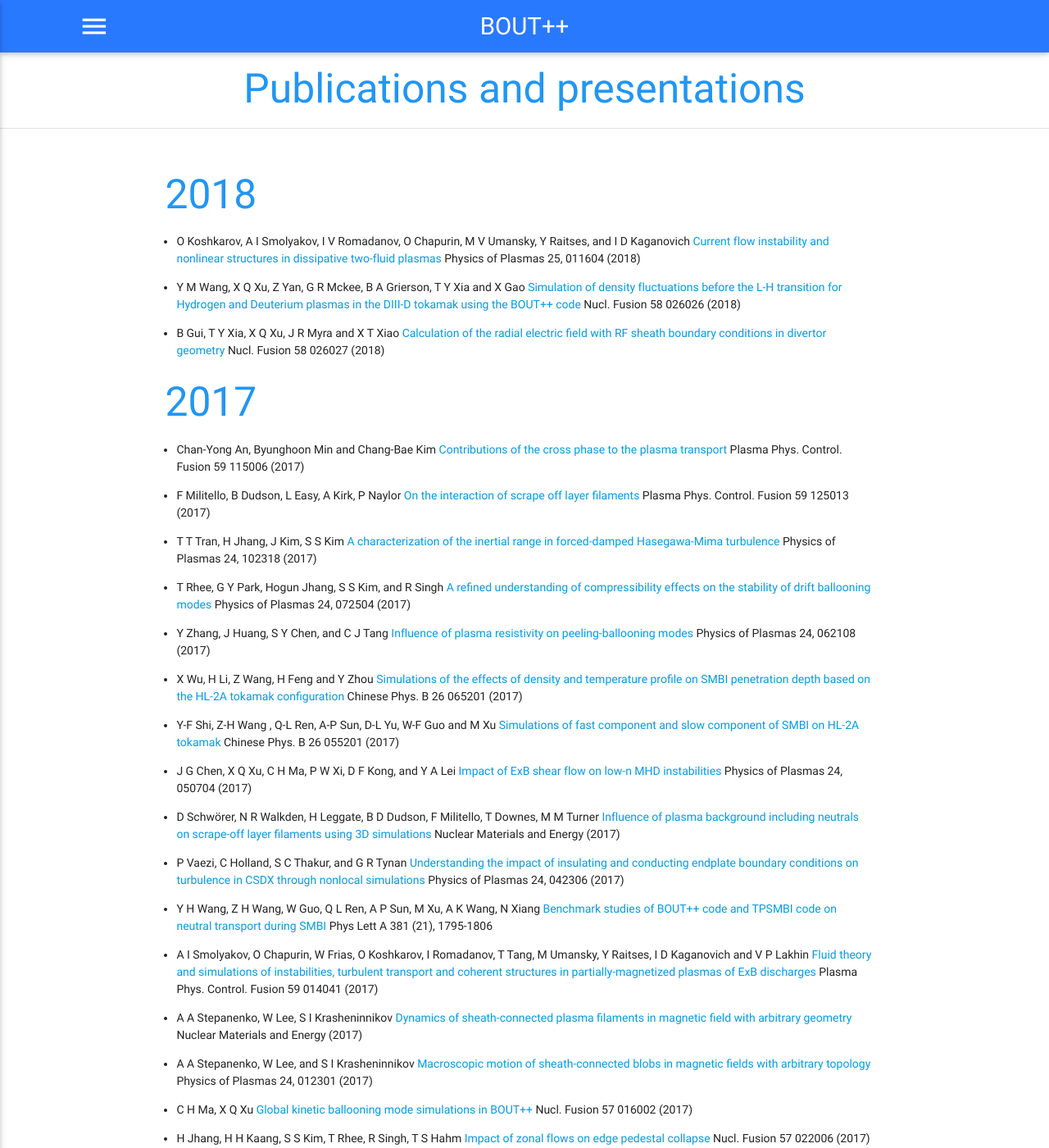
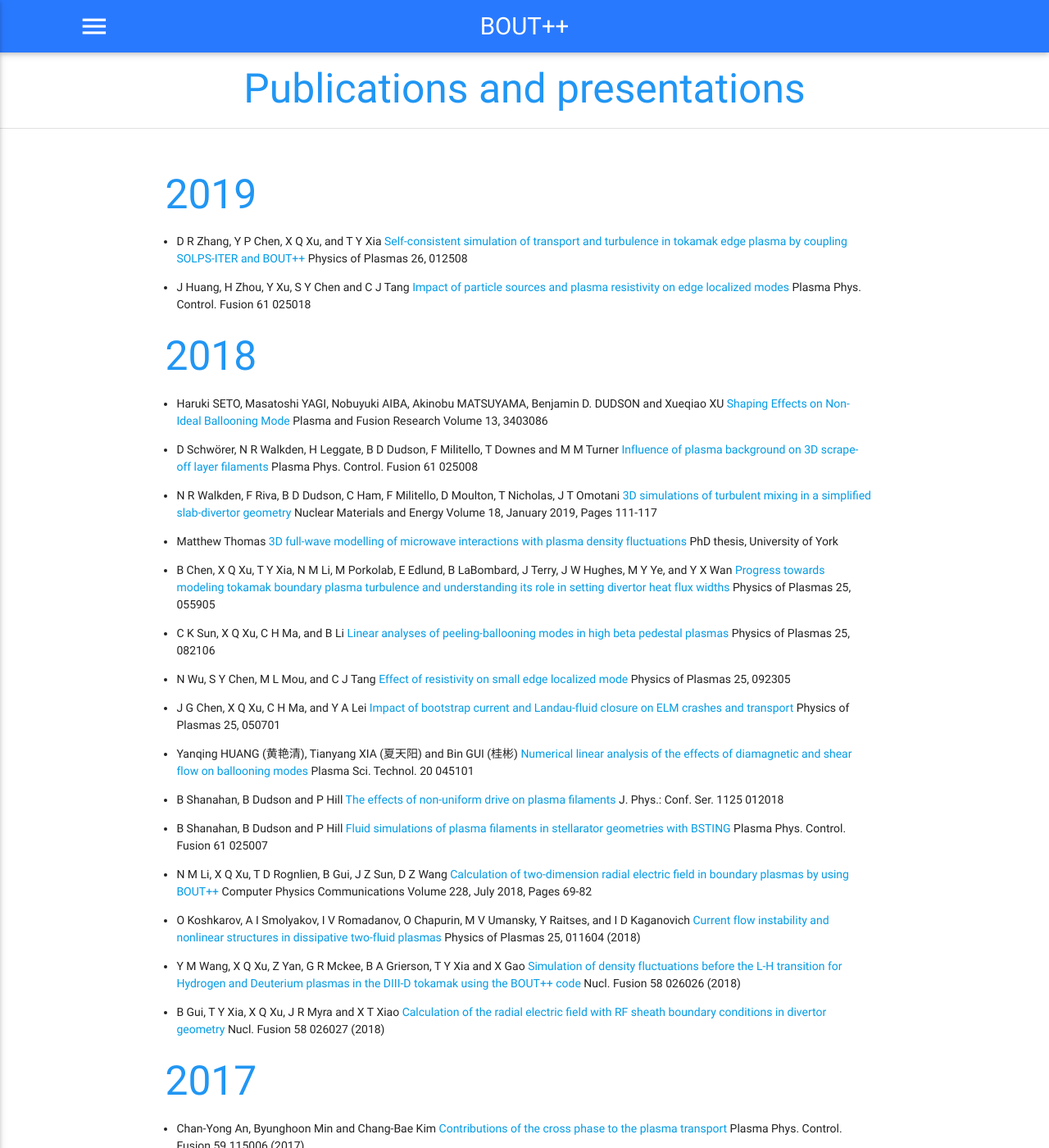
Before and after one commit to boutproject/boutproject.github.io, a Jekyll site: the page built from publications/index.md, in a window 1280 px wide and 1400 px high. Shown: the whole window at 82% size. Built offline with Jekyll 4.4.1, drawn with Linux system fonts in a browser that asks for light colours.

Commit message:
Adding publications for 2018 & 2019

```diff
--- a/publications/index.md
+++ b/publications/index.md
@@ -5,10 +5,28 @@
 nav-state: publications
 ---
 
+2019
+----
+
+* D R Zhang, Y P Chen, X Q Xu, and T Y Xia [Self-consistent simulation of transport and turbulence in tokamak edge plasma by coupling SOLPS-ITER and BOUT++](https://doi.org/10.1063/1.5084093) Physics of Plasmas 26, 012508
+* J Huang, H Zhou, Y Xu, S Y Chen and C J Tang [Impact of particle sources and plasma resistivity on edge localized modes](https://doi.org/10.1088/1361-6587/aaf410) Plasma Phys. Control. Fusion 61 025018
+
 2018
 ----
 
-*  O Koshkarov, A I Smolyakov, I V Romadanov, O Chapurin, M V Umansky, Y Raitses, and I D Kaganovich [Current flow instability and nonlinear structures in dissipative two-fluid plasmas](https://doi.org/10.1063/1.5017521) Physics of Plasmas 25, 011604 (2018)
+* Haruki SETO, Masatoshi YAGI, Nobuyuki AIBA, Akinobu MATSUYAMA, Benjamin D. DUDSON and Xueqiao XU [Shaping Effects on Non-Ideal Ballooning Mode](http://www.jspf.or.jp/PFR/PFR_articles/pfr2018/pfr2018_13-3403086.html) Plasma and Fusion Research Volume 13, 3403086
+* D Schwörer, N R Walkden, H Leggate, B D Dudson, F Militello, T Downes and M M Turner [Influence of plasma background on 3D scrape-off layer filaments](https://doi.org/10.1088/1361-6587/aae8fe) Plasma Phys. Control. Fusion 61 025008
+* N R Walkden, F Riva, B D Dudson, C Ham, F Militello, D Moulton, T Nicholas, J T Omotani [3D simulations of turbulent mixing in a simplified slab-divertor geometry](https://doi.org/10.1016/j.nme.2018.12.005) Nuclear Materials and Energy Volume 18, January 2019, Pages 111-117
+* Matthew Thomas [3D full-wave modelling of microwave interactions with plasma density fluctuations](http://etheses.whiterose.ac.uk/20481/) PhD thesis, University of York
+* B Chen, X Q Xu, T Y Xia, N M Li, M Porkolab, E Edlund, B LaBombard, J Terry, J W Hughes, M Y Ye, and Y X Wan [Progress towards modeling tokamak boundary plasma turbulence and understanding its role in setting divertor heat flux widths](https://doi.org/10.1063/1.5016582) Physics of Plasmas 25, 055905
+* C K Sun, X Q Xu, C H Ma, and B Li [Linear analyses of peeling-ballooning modes in high beta pedestal plasmas](https://doi.org/10.1063/1.5028261) Physics of Plasmas 25, 082106
+* N Wu, S Y Chen, M L Mou, and C J Tang [Effect of resistivity on small edge localized mode](https://doi.org/10.1063/1.5038042) Physics of Plasmas 25, 092305
+* J G Chen, X Q Xu, C H Ma, and Y A Lei [Impact of bootstrap current and Landau-fluid closure on ELM crashes and transport](https://doi.org/10.1063/1.5024681) Physics of Plasmas 25, 050701
+* Yanqing HUANG (黄艳清), Tianyang XIA (夏天阳) and Bin GUI (桂彬) [Numerical linear analysis of the effects of diamagnetic and shear flow on ballooning modes](https://doi.org/10.1088/2058-6272/aaa4f1) Plasma Sci. Technol. 20 045101
+* B Shanahan, B Dudson and P Hill [The effects of non-uniform drive on plasma filaments](https://doi.org/10.1088/1742-6596/1125/1/012018) J. Phys.: Conf. Ser. 1125 012018
+* B Shanahan, B Dudson and P Hill [Fluid simulations of plasma filaments in stellarator geometries with BSTING](https://doi.org/10.1088/1361-6587/aaed7d) Plasma Phys. Control. Fusion 61 025007
+* N M Li, X Q Xu, T D Rognlien, B Gui, J Z Sun, D Z Wang [Calculation of two-dimension radial electric field in boundary plasmas by using BOUT++](https://doi.org/10.1016/j.cpc.2018.03.003) Computer Physics Communications Volume 228, July 2018, Pages 69-82
+* O Koshkarov, A I Smolyakov, I V Romadanov, O Chapurin, M V Umansky, Y Raitses, and I D Kaganovich [Current flow instability and nonlinear structures in dissipative two-fluid plasmas](https://doi.org/10.1063/1.5017521) Physics of Plasmas 25, 011604 (2018)
 * Y M Wang, X Q Xu, Z Yan, G R Mckee, B A Grierson, T Y Xia and X Gao [Simulation of density fluctuations before the L-H transition for Hydrogen and Deuterium plasmas in the DIII-D tokamak using the BOUT++ code](https://doi.org/10.1088/1741-4326/aa9f7d) Nucl. Fusion 58 026026 (2018)
 * B Gui, T Y Xia, X Q Xu, J R Myra and X T Xiao [Calculation of the radial electric field with RF sheath boundary conditions in divertor geometry](https://doi.org/10.1088/1741-4326/aa9e9a) Nucl. Fusion 58 026027 (2018)
 
```
